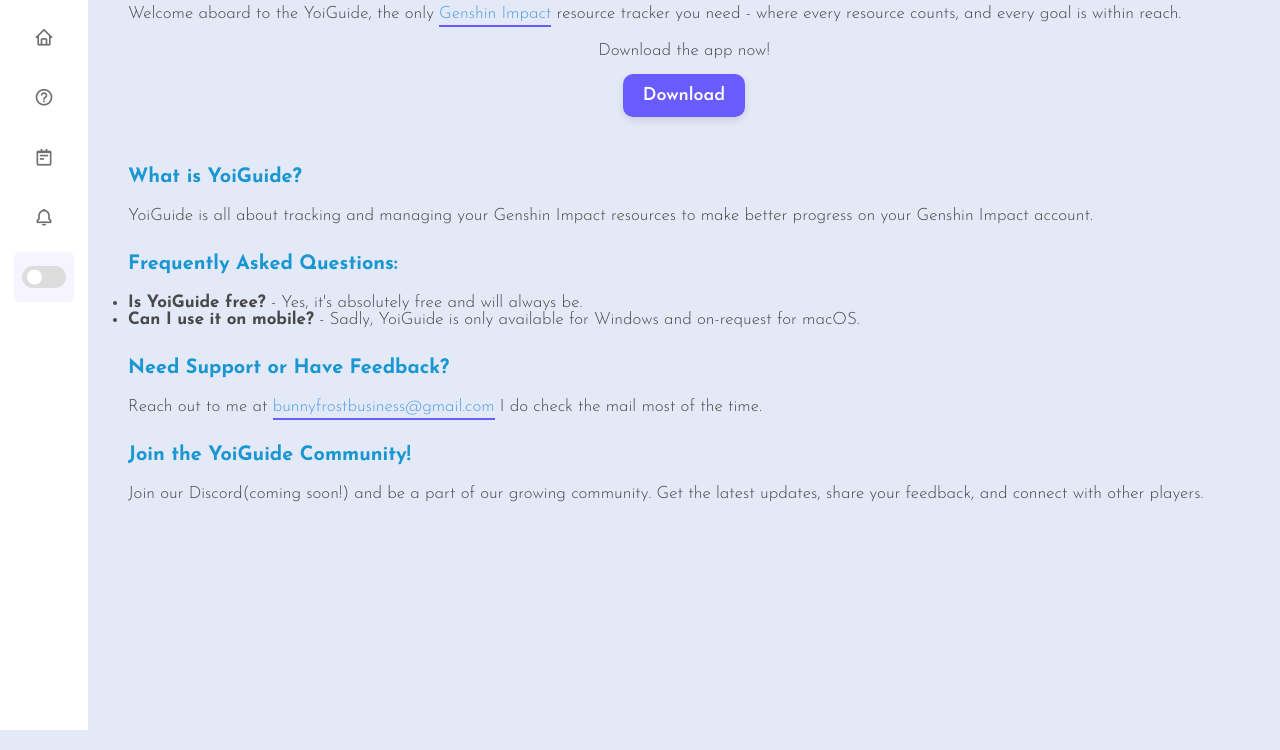
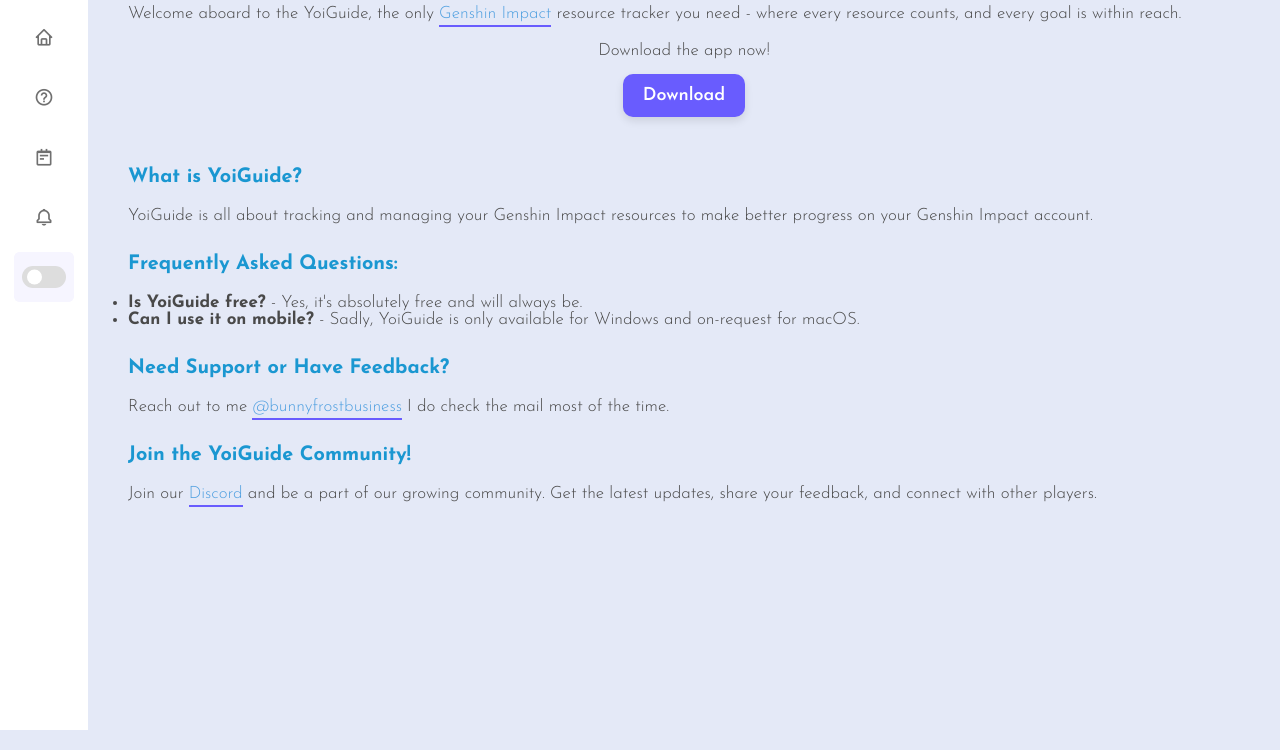
Before and after one commit to bunny-frost/yoiguide, a plain HTML site: page index.html in a window 1280 px wide. Shown: the part 70-820 px from the top of the page. Drawn offline with nearby package versions, Linux system fonts and the light colour scheme; a web font is replaced by a local one.

Commit message:
Updated index.html
Added discord server link and shortened the mail address!

```diff
--- a/index.html
+++ b/index.html
@@ -127,12 +127,13 @@
             </ul>
 
             <h3>Need Support or Have Feedback?</h3>
-            <p>Reach out to me at <a href="mailto:bunnyfrostbusiness@gmail.com"
-                    class="styled-link">bunnyfrostbusiness@gmail.com</a>
+            <p>Reach out to me <a href="mailto:bunnyfrostbusiness@gmail.com"
+                    class="styled-link">@bunnyfrostbusiness</a>
                 I do check the mail most of the time.</p>
 
             <h3>Join the YoiGuide Community!</h3>
-            <p>Join our Discord(coming soon!) and be a part of our growing community. Get the latest updates,
+            <p>Join our <a href="https://discord.gg/cumB9KvYtv"
+                    class="styled-link">Discord</a> and be a part of our growing community. Get the latest updates,
                 share your feedback, and connect with other players.</p>
 
 
```
